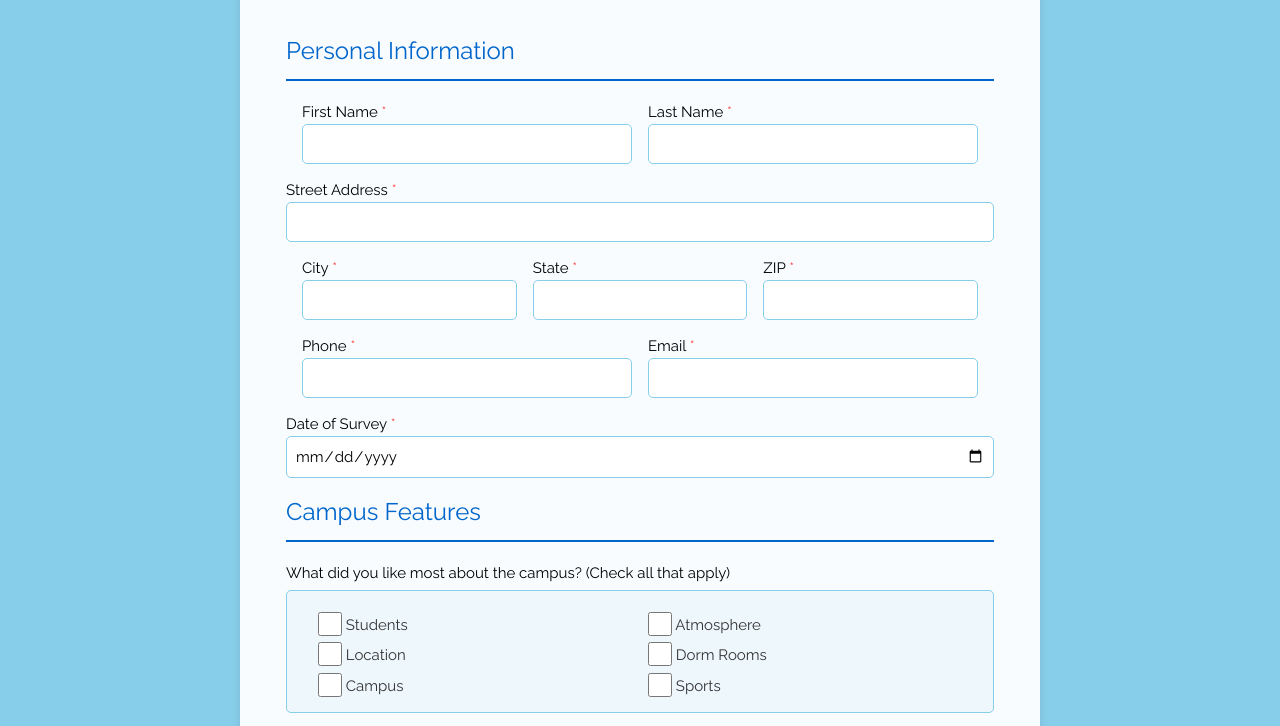
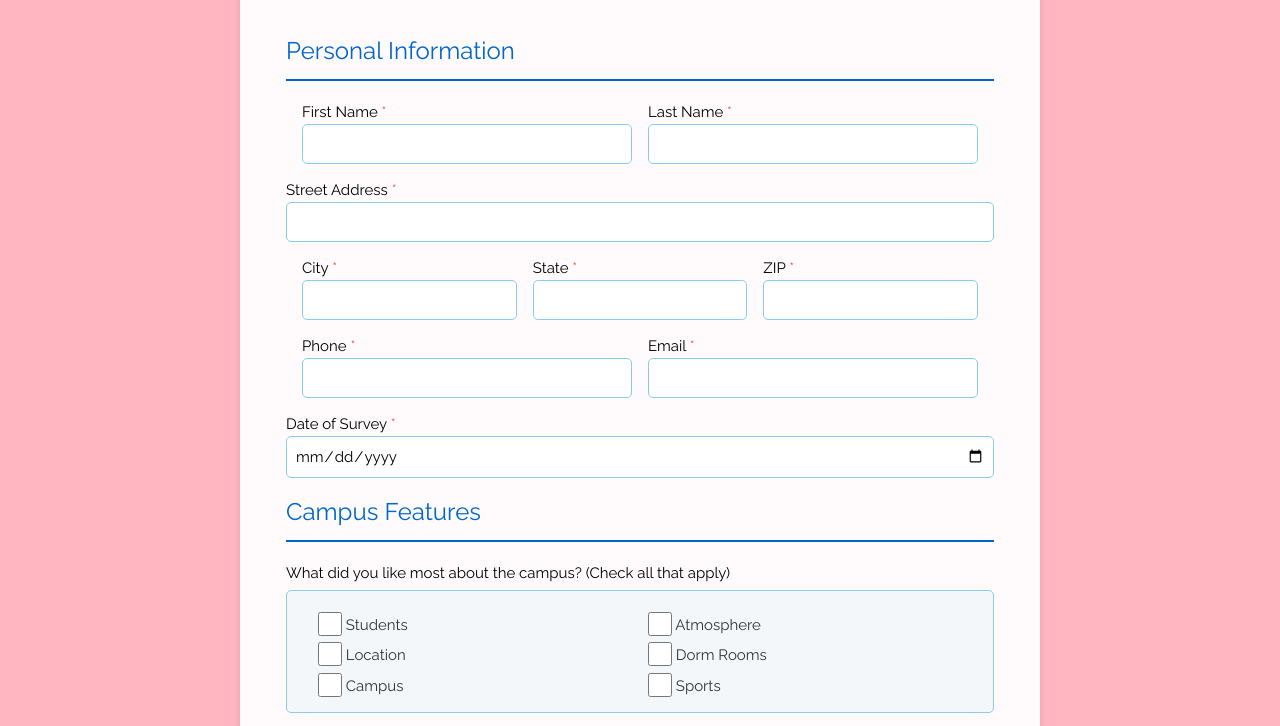
Before and after one commit to jonnadulaprasanna/SWE645_HW2, a plain HTML site: page survey.html in a window 1280 px wide. Shown: the part 200-926 px from the top of the page. Drawn offline with nearby package versions, Linux system fonts and the light colour scheme.

Commit message:
Update survey.html

```diff
--- a/survey.html
+++ b/survey.html
@@ -13,7 +13,7 @@
             background-color: #FFB6C1;
         }
         .survey-body {
-            background-color: #87CEEB;
+            background-color: #FFB6C1;
         }
         .w3-bar {
             background-color: #87CEEB !important;
```
